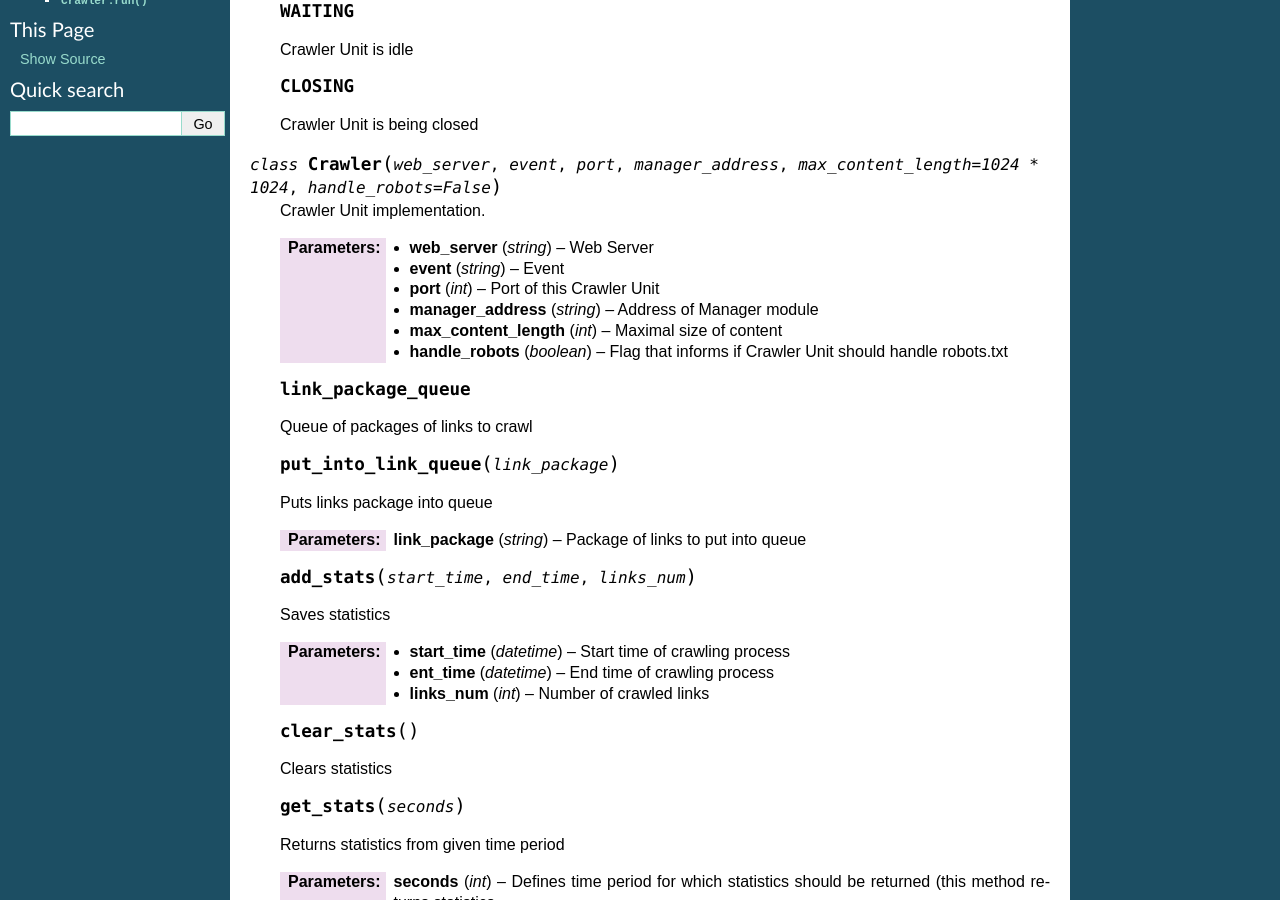
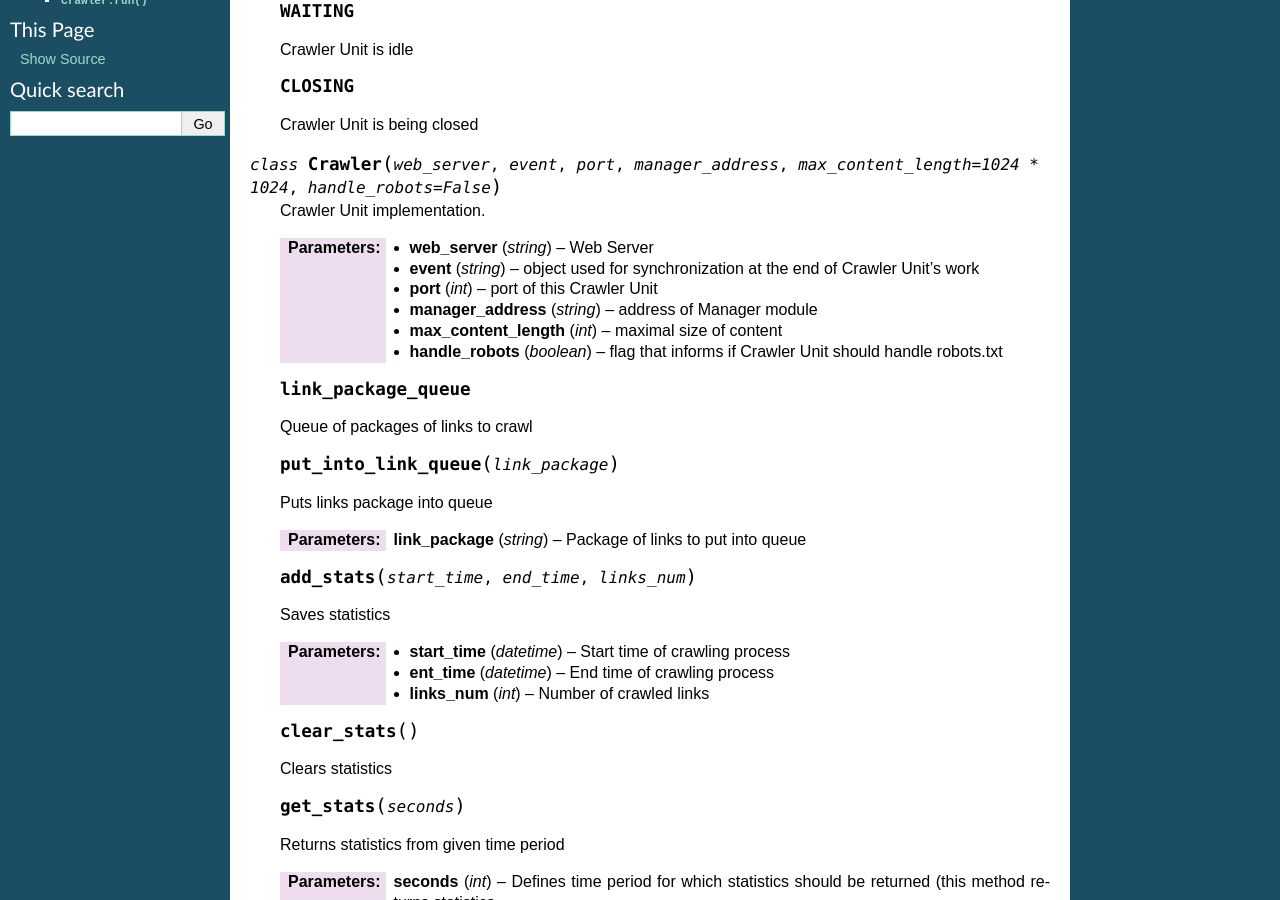
Before and after one commit to agh-glk/fcs, a Sphinx documentation site: the page built from docs/source/crawler/crawler.rst, in a window 1280 px wide and 900 px high, scrolled down 339 px. Built offline with Sphinx 7.4.7, drawn with Linux system fonts in a browser that asks for light colours; formulas are drawn with MathJax 3.

Commit message:
[NT] Edit

```diff
--- a/docs/source/crawler/crawler.rst
+++ b/docs/source/crawler/crawler.rst
@@ -29,11 +29,11 @@ This module contains Crawler Unit implementation.
    Crawler Unit implementation.
 
    :param string web_server: Web Server
-   :param string event: Event
-   :param int port: Port of this Crawler Unit
-   :param string manager_address: Address of Manager module
-   :param int max_content_length: Maximal size of content
-   :param boolean handle_robots: Flag that informs if Crawler Unit should handle robots.txt
+   :param string event: object used for synchronization at the end of Crawler Unit's work
+   :param int port: port of this Crawler Unit
+   :param string manager_address: address of Manager module
+   :param int max_content_length: maximal size of content
+   :param boolean handle_robots: flag that informs if Crawler Unit should handle robots.txt
 
    .. py:attribute:: link_package_queue
 
```
